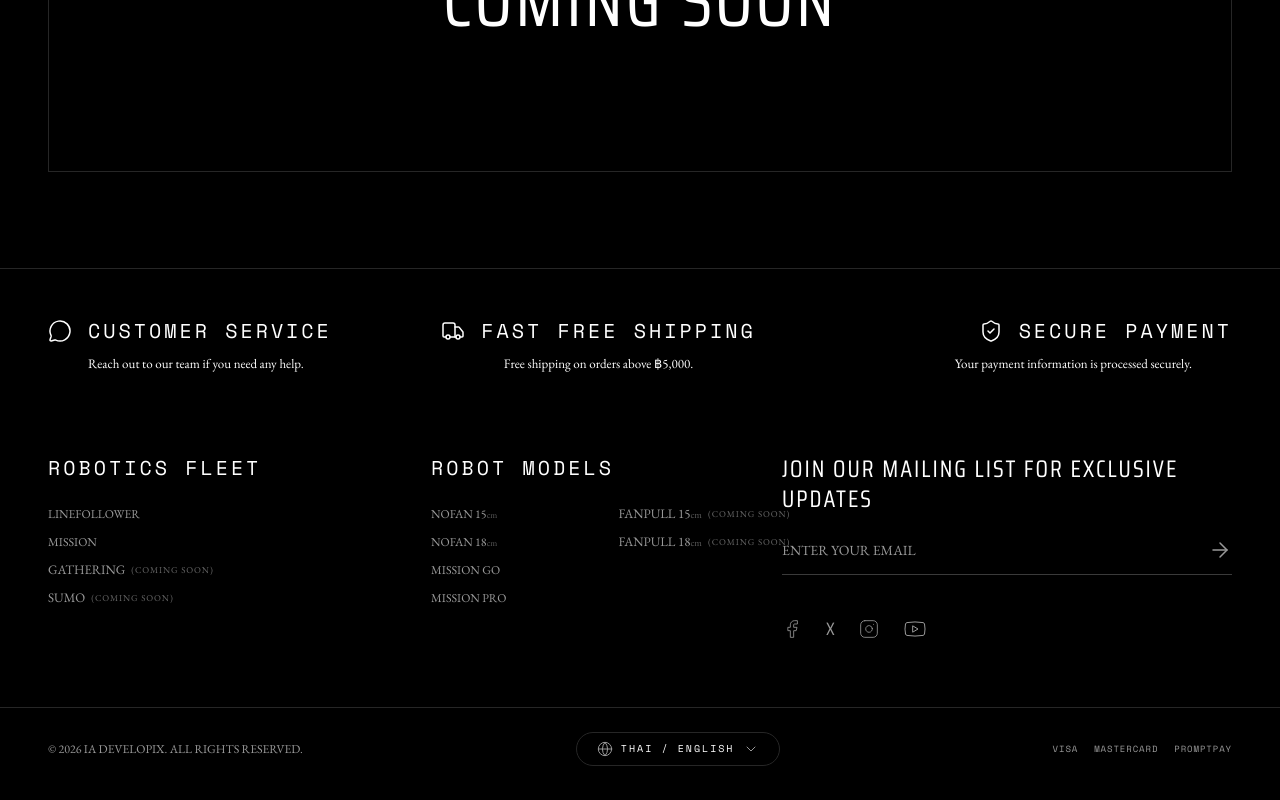
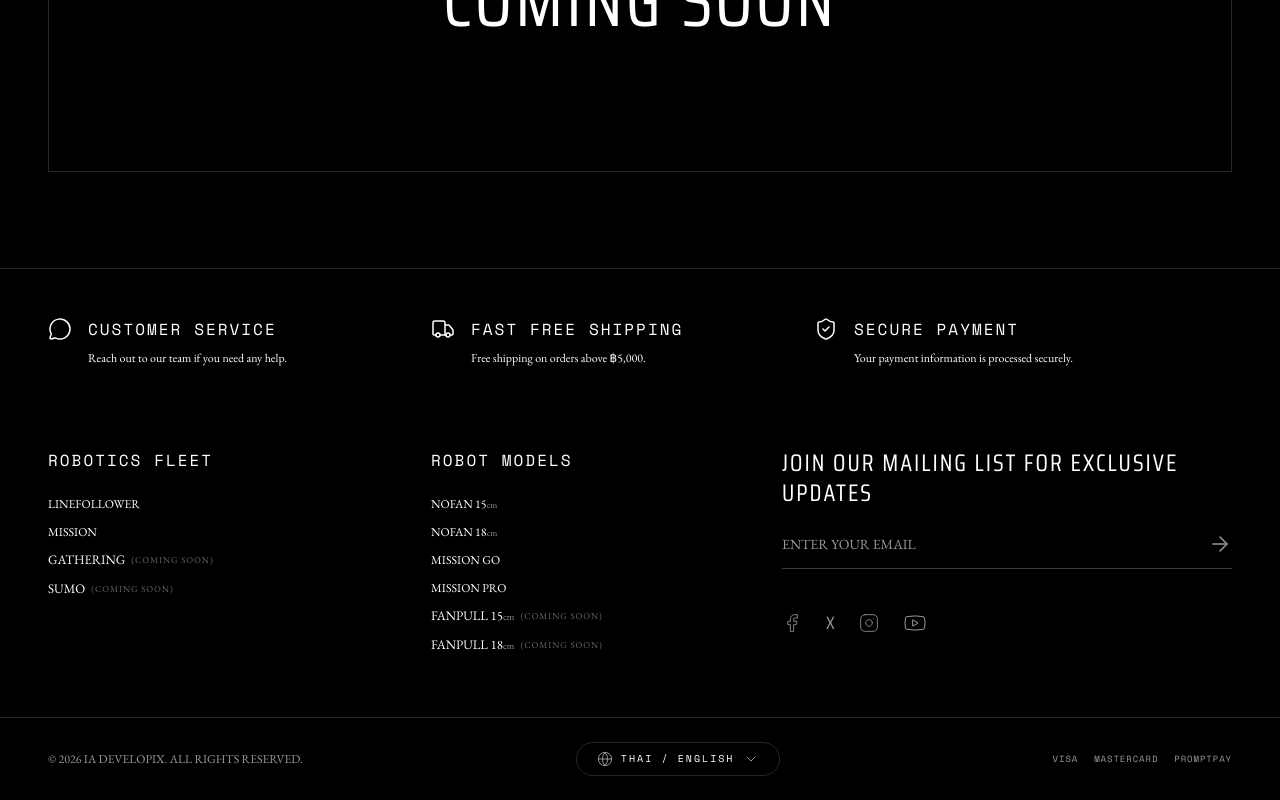
Before and after one commit to Kanawatkha/IA-DEVELOPIX-V2, a Next.js app: page /products/sumo in a window 1280 px wide. Shown: the part 1078-1878 px from the top of the page. Built offline with nearby package versions, Linux system fonts and the light colour scheme.

Commit message:
style(footer): implement mobile slider snaps and white underline hovers on links

```diff
--- a/src/app/globals.css
+++ b/src/app/globals.css
@@ -92,7 +92,8 @@
     transform-origin: bottom right;
     transition: transform 0.3s cubic-bezier(0.25, 0.46, 0.45, 0.94);
   }
-  &:hover::after {
+  &:hover::after,
+  .group:hover &::after {
     transform: scaleX(1);
     transform-origin: bottom left;
   }
--- a/src/components/layout/footer/components/footer-banner.tsx
+++ b/src/components/layout/footer/components/footer-banner.tsx
@@ -25,48 +25,54 @@ export function FooterBanner() {
     setCurrentBanner((prev) => (prev - 1 + TOP_BANNERS.length) % TOP_BANNERS.length);
   };
 
+  const Icon0 = TOP_BANNERS[0].icon;
+  const Icon1 = TOP_BANNERS[1].icon;
+  const Icon2 = TOP_BANNERS[2].icon;
+
   return (
     <>
       {/* Desktop Banner Grid */}
       <div className="hidden md:flex flex-row justify-between w-full pt-12 min-[1920px]:pt-20 pb-4 min-[1920px]:pb-8">
-        {TOP_BANNERS.map((banner, idx) => {
-          // Determine placement properties for left, center, and right alignments.
-          const isLeft = idx === 0;
-          const isCenter = idx === 1;
-          const isRight = idx === 2;
+        <div className="flex-1 grid grid-cols-1 md:grid-cols-2 gap-4 md:gap-8 min-[1920px]:gap-16">
+          {/* Column 1: CUSTOMER SERVICE */}
+          <div className="flex flex-col items-start text-left pr-8">
+            <div className="flex items-center space-x-4 mb-2 min-[1920px]:mb-6 w-full justify-start">
+              <Icon0 className="w-6 h-6 min-[1920px]:w-10 min-[1920px]:h-10 text-primary" strokeWidth={1.5} />
+              <h3 className="font-mono text-[11px] md:text-xs min-[1920px]:text-sm xl:text-base uppercase tracking-[2px] text-primary font-normal">
+                {TOP_BANNERS[0].title}
+              </h3>
+            </div>
+            <p className="font-serif text-[11px] md:text-xs min-[1920px]:text-[15px] text-body leading-relaxed w-full text-left pl-10 min-[1920px]:pl-14">
+              {TOP_BANNERS[0].desc}
+            </p>
+          </div>
 
-          const alignClass = isLeft
-            ? "flex-1 items-start text-left pr-8"
-            : isCenter
-            ? "flex-1 items-center text-center px-4"
-            : "w-full md:w-[350px] lg:w-[450px] min-[1920px]:w-[700px] flex-shrink-0 items-end text-right pl-8 pr-0";
+          {/* Column 2: FAST FREE SHIPPING */}
+          <div className="flex flex-col items-start text-left pr-8">
+            <div className="flex items-center space-x-4 mb-2 min-[1920px]:mb-6 w-full justify-start">
+              <Icon1 className="w-6 h-6 min-[1920px]:w-10 min-[1920px]:h-10 text-primary" strokeWidth={1.5} />
+              <h3 className="font-mono text-[11px] md:text-xs min-[1920px]:text-sm xl:text-base uppercase tracking-[2px] text-primary font-normal">
+                {TOP_BANNERS[1].title}
+              </h3>
+            </div>
+            <p className="font-serif text-[11px] md:text-xs min-[1920px]:text-[15px] text-body leading-relaxed w-full text-left pl-10 min-[1920px]:pl-14">
+              {TOP_BANNERS[1].desc}
+            </p>
+          </div>
+        </div>
 
-          const titleRowClass = `flex items-center space-x-4 mb-2 min-[1920px]:mb-6 w-full ${
-            isCenter ? "justify-center" : isRight ? "justify-end" : "justify-start"
-          }`;
-
-          const paragraphClass = `font-serif text-xs md:text-[13px] min-[1920px]:text-lg text-body leading-relaxed w-full ${
-            isLeft
-              ? "pl-10 min-[1920px]:pl-14"
-              : isRight
-              ? "pr-10 min-[1920px]:pr-14 pl-0"
-              : "pl-0"
-          }`;
-
-          return (
-            <div key={idx} className={`flex flex-col ${alignClass}`}>
-              <div className={titleRowClass}>
-                <banner.icon className="w-6 h-6 min-[1920px]:w-10 min-[1920px]:h-10 text-primary" strokeWidth={1.5} />
-                <h3 className="font-mono text-[13px] md:text-sm min-[1920px]:text-lg xl:text-xl uppercase tracking-[3px] text-primary font-normal">
-                  {banner.title}
-                </h3>
-              </div>
-              <p className={paragraphClass}>
-                {banner.desc}
-              </p>
-            </div>
-          );
-        })}
+        {/* Column 3: SECURE PAYMENT */}
+        <div className="w-full md:w-[350px] lg:w-[450px] min-[1920px]:w-[700px] flex-shrink-0 flex flex-col items-start text-left pl-8 pr-0">
+          <div className="flex items-center space-x-4 mb-2 min-[1920px]:mb-6 w-full justify-start">
+            <Icon2 className="w-6 h-6 min-[1920px]:w-10 min-[1920px]:h-10 text-primary" strokeWidth={1.5} />
+            <h3 className="font-mono text-[11px] md:text-xs min-[1920px]:text-sm xl:text-base uppercase tracking-[2px] text-primary font-normal">
+              {TOP_BANNERS[2].title}
+            </h3>
+          </div>
+          <p className="font-serif text-[11px] md:text-xs min-[1920px]:text-[15px] text-body leading-relaxed w-full text-left pl-10 min-[1920px]:pl-14">
+            {TOP_BANNERS[2].desc}
+          </p>
+        </div>
       </div>
 
       {/* Mobile Interactive Slider */}
@@ -88,17 +94,29 @@ export function FooterBanner() {
               initial="enter"
               animate="center"
               exit="exit"
+              drag="x"
+              dragConstraints={{ left: 0, right: 0 }}
+              dragElastic={0.2}
+              onDragEnd={(e, info) => {
+                const swipe = info.offset.x;
+                const swipeThreshold = 50;
+                if (swipe < -swipeThreshold) {
+                  nextBanner();
+                } else if (swipe > swipeThreshold) {
+                  prevBanner();
+                }
+              }}
               transition={{ duration: 0.3, ease: "easeInOut" }}
-              className="flex flex-col items-center text-center flex-1 px-10 absolute w-full"
+              className="flex flex-col items-center text-center flex-1 px-10 absolute w-full cursor-grab active:cursor-grabbing"
             >
               {React.createElement(TOP_BANNERS[currentBanner].icon, {
-                className: "w-7 h-7 text-primary mb-2",
+                className: "w-7 h-7 text-primary mb-2 select-none pointer-events-none",
                 strokeWidth: 1,
               })}
-              <h3 className="font-mono text-xs uppercase tracking-[2px] text-primary font-normal mb-1">
+              <h3 className="font-mono text-xs uppercase tracking-[2px] text-primary font-normal mb-1 select-none">
                 {TOP_BANNERS[currentBanner].title}
               </h3>
-              <p className="font-serif text-xs text-body leading-tight">
+              <p className="font-serif text-xs text-body leading-tight select-none">
                 {TOP_BANNERS[currentBanner].desc}
               </p>
             </motion.div>
--- a/src/components/layout/footer/components/footer-links.tsx
+++ b/src/components/layout/footer/components/footer-links.tsx
@@ -26,50 +26,21 @@ export function FooterLinks() {
         <div className="hidden md:contents">
           {FOOTER_LINKS.map((col) => (
             <div key={col.title} className="flex flex-col space-y-6 min-[1920px]:space-y-10">
-              <h4 className="font-mono text-[13px] md:text-sm min-[1920px]:text-lg xl:text-xl font-normal text-primary tracking-[3px] uppercase">
+              <h4 className="font-mono text-[11px] md:text-xs min-[1920px]:text-sm xl:text-base font-normal text-primary tracking-[2px] uppercase">
                 {col.title}
               </h4>
-              {col.title === "ROBOT MODELS" ? (
-                <div className="grid grid-cols-2 gap-x-6">
               <ul className="flex flex-col space-y-3 min-[1920px]:space-y-6">
-                    {col.links.slice(0, 4).map((link) => (
+                {col.links.map((link) => (
                   <li key={link.label}>
                     <Link
                       href={link.href}
-                          className="font-serif text-xs min-[1920px]:text-sm tracking-normal text-muted hover:text-primary transition-colors duration-300 block"
+                      className="group font-serif text-xs min-[1920px]:text-sm tracking-normal text-primary hover:text-primary transition-colors duration-300 block"
                     >
                       {renderFooterLinkLabel(link.label)}
                     </Link>
                   </li>
                 ))}
               </ul>
-                  <ul className="flex flex-col space-y-3 min-[1920px]:space-y-6">
-                    {col.links.slice(4).map((link) => (
-                      <li key={link.label}>
-                        <Link
-                          href={link.href}
-                          className="font-serif text-xs min-[1920px]:text-sm tracking-normal text-muted hover:text-primary transition-colors duration-300 block"
-                        >
-                          {renderFooterLinkLabel(link.label)}
-                        </Link>
-                      </li>
-                    ))}
-                  </ul>
-                </div>
-              ) : (
-                <ul className="flex flex-col space-y-3 min-[1920px]:space-y-6">
-                  {col.links.map((link) => (
-                    <li key={link.label}>
-                      <Link
-                        href={link.href}
-                        className="font-serif text-xs min-[1920px]:text-sm tracking-normal text-muted hover:text-primary transition-colors duration-300 block"
-                      >
-                        {renderFooterLinkLabel(link.label)}
-                      </Link>
-                    </li>
-                  ))}
-                </ul>
-              )}
             </div>
           ))}
         </div>
@@ -97,21 +68,12 @@ export function FooterLinks() {
                     exit={{ height: 0, opacity: 0 }}
                     className="overflow-hidden"
                   >
-                    <ul
-                      className={
-                        col.title === "ROBOT MODELS"
-                          ? "columns-1 min-[1025px]:columns-2 gap-x-4 pb-4 pl-2"
-                          : "flex flex-col space-y-4 pb-4 pl-2"
-                      }
-                    >
+                    <ul className="flex flex-col space-y-1.5 pb-4 pl-2 pt-2">
                       {col.links.map((link) => (
-                        <li
-                          key={link.label}
-                          className={col.title === "ROBOT MODELS" ? "mb-2 break-inside-avoid" : ""}
-                        >
+                        <li key={link.label}>
                           <Link
                             href={link.href}
-                            className="font-serif text-xs tracking-normal text-muted hover:text-primary block py-1.5"
+                            className="group font-serif text-xs tracking-normal text-primary hover:text-primary block py-1"
                           >
                             {renderFooterLinkLabel(link.label)}
                           </Link>
--- a/src/components/layout/footer/utils/helpers.tsx
+++ b/src/components/layout/footer/utils/helpers.tsx
@@ -22,14 +22,18 @@ export const renderFooterLinkLabel = (label: string) => {
 
   if (isComingSoon) {
     return (
-      <div className="flex flex-row items-center gap-1.5 whitespace-nowrap md:flex-col md:items-start md:gap-0 md:whitespace-normal lg:flex-row lg:items-center lg:gap-1.5 lg:whitespace-nowrap">
-        <span className="leading-tight text-[13px]">{formatModelName(label)}</span>
-        <span className="text-[13px] md:text-[9px] text-primary/40 tracking-widest font-normal">
+      <div className="flex flex-row items-center gap-1.5 flex-wrap">
+        <span className="leading-tight text-[13px] whitespace-nowrap hover-underline-expand">{formatModelName(label)}</span>
+        <span className="text-[13px] md:text-[9px] text-primary/40 tracking-widest font-normal whitespace-nowrap">
           (COMING SOON)
         </span>
       </div>
     );
   }
 
-  return formatModelName(label);
+  return (
+    <span className="hover-underline-expand">
+      {formatModelName(label)}
+    </span>
+  );
 };
```
Also changed, not shown: 1 other file (tests, documents, lock files or other folders). Lines whose indentation alone changed are shown as unchanged.
